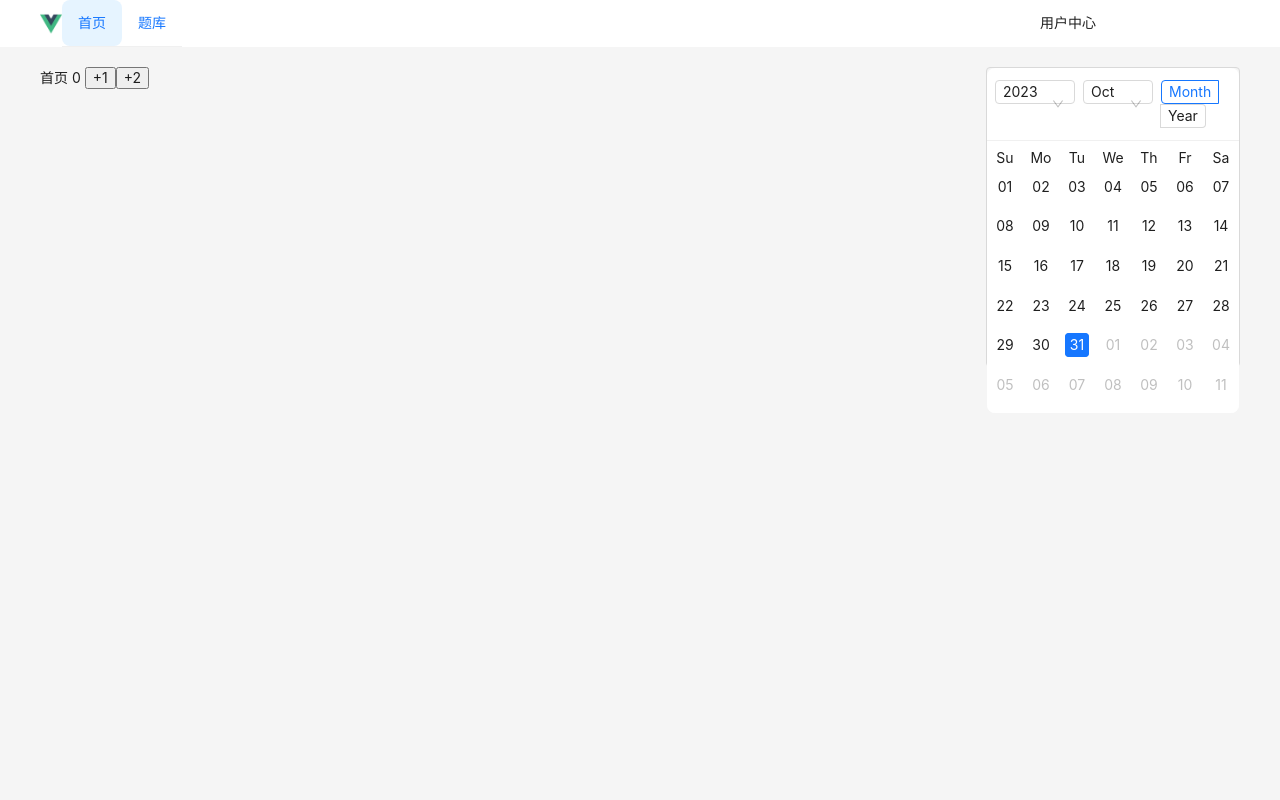
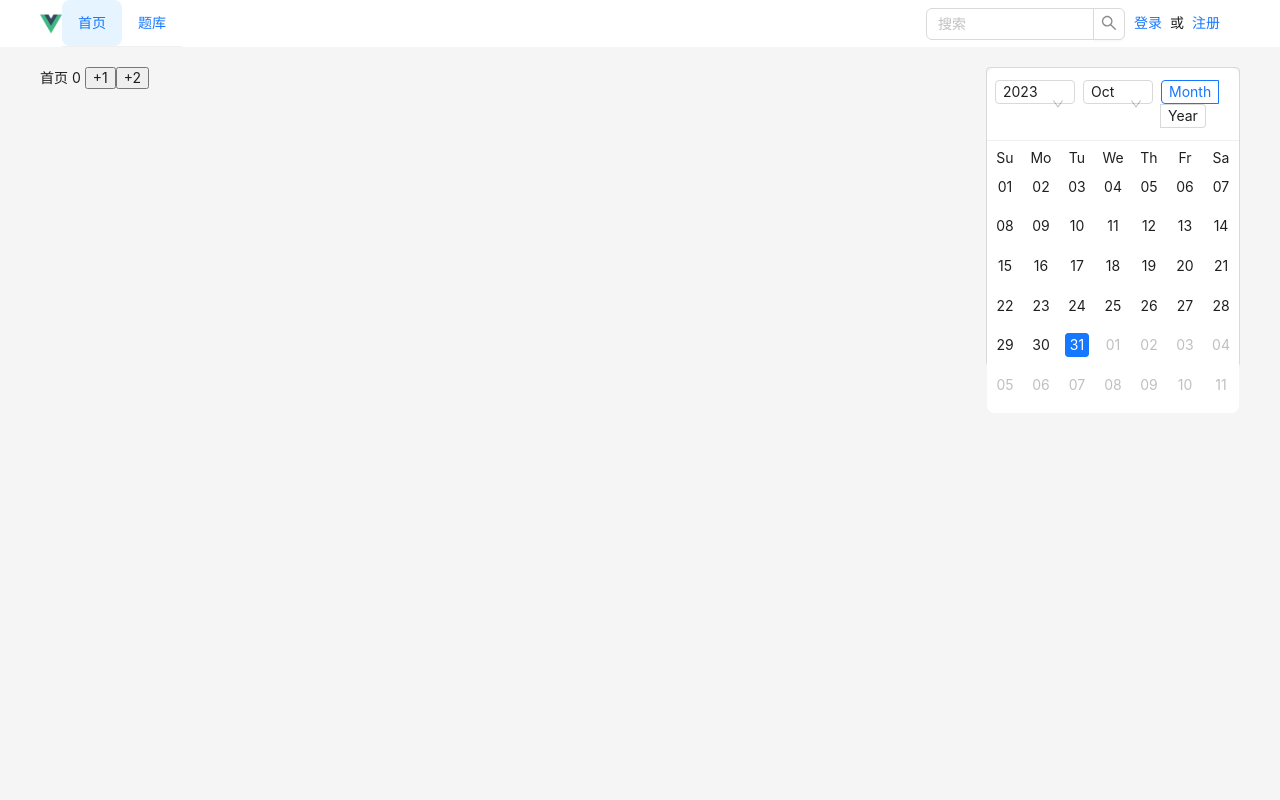
Before and after one commit to donwenx/theme-question-bank, a Vue app: page /#/home in a window 1280 px wide. Shown: the top 800 px of the page. Built offline with nearby package versions, Linux system fonts and the light colour scheme.

Commit message:
feat: 导航栏样式

```diff
--- a/src/components/NavBar.vue
+++ b/src/components/NavBar.vue
@@ -2,16 +2,27 @@
   <div class="init">
     <a-layout class="layout" theme="light">
       <div class="left">
-        <div class="logo">
-          <img src="../assets/logo.png" />
-        </div>
+        <router-link to="/home">
+          <div class="logo">
+            <img src="../assets/logo.png" />
+          </div>
+        </router-link>
         <a-menu class="menu" v-model:selectedKeys="selectedKeys" theme="light" mode="horizontal">
           <router-link v-for="item in navBarList" :key="item.path" :to="item.path">
             <a-menu-item :key="item.path">{{ item.name }}</a-menu-item>
           </router-link>
         </a-menu>
       </div>
-      <div class="right-control">用户中心</div>
+      <div class="right-control">
+        <a-input-search class="search" v-model:value="value" placeholder="搜索" @search="onSearch" />
+        <router-link to="/login">
+          <div class="m-l-8">登录</div>
+        </router-link>
+        <div class="m-l-8">或</div>
+        <router-link to="/signup">
+          <div class="m-l-8">注册</div>
+        </router-link>
+      </div>
     </a-layout>
   </div>
 </template>
@@ -25,10 +36,18 @@ const navBarList = store.navBarList
 const route = useRoute()
 
 const selectedKeys = ref<string[]>([route.path]);
+const value = ref<string>('');
+const onSearch = (searchValue: string) => {
+  console.log('use value', searchValue);
+  console.log('or use this.value', value.value);
+};
 
 </script>
 
 <style lang='less' scoped>
+.m-l-8 {
+  margin-left: 8px;
+}
 .init {
   display: flex;
   flex-direction: row;
@@ -67,7 +86,16 @@ const selectedKeys = ref<string[]>([route.path]);
 
 
   .right-control {
-    width: 200px;
+    box-sizing: border-box;
+    display: flex;
+    flex-direction: row;
+    justify-content: space-between;
+    align-items: center;
+    // width: 400px;
+    padding: 0 20px;
+    .search {
+      width: 200px;
+    }
   }
 }
 </style>
--- a/src/router/index.ts
+++ b/src/router/index.ts
@@ -20,6 +20,16 @@ const routes: Array<RouteRecordRaw> = [
       }
     ],
   },
+  {
+    path: '/login',
+    name: 'login',
+    component: () => import('../views/login/login.vue'),
+  },
+  {
+    path: '/signup',
+    name: 'signup',
+    component: () => import('../views/login/signup.vue'),
+  },
 ]
 
 const router = createRouter({
--- /dev/null
+++ b/src/views/login/login.vue
@@ -0,0 +1,5 @@
+<template>
+  <div>
+    登录页
+  </div>
+</template>
--- /dev/null
+++ b/src/views/login/signup.vue
@@ -0,0 +1,5 @@
+<template>
+  <div>
+    注册页
+  </div>
+</template>
```
